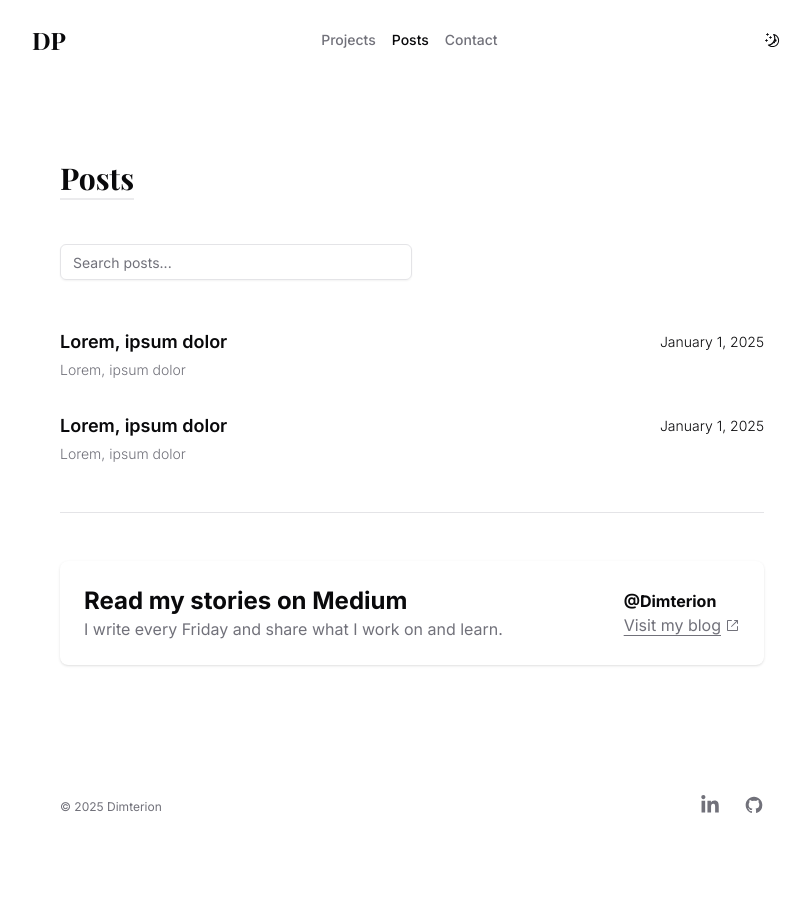
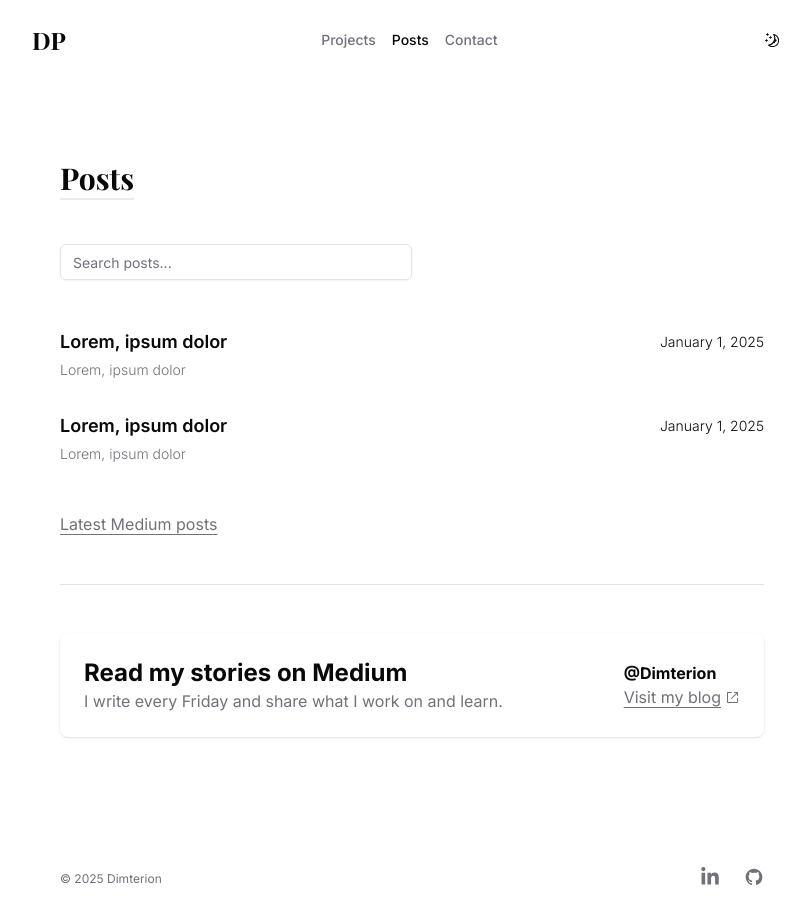
Before and after one commit to Dimterion/personal-site, a Next.js app: page /posts in a window 1280 px wide. Shown: the whole page, without its empty margins (228-1038 px from the left). Before the commit the page ends 849 px from the top, so only its background shows below. Built offline with nearby package versions, Linux system fonts and the light colour scheme; a web font is replaced by a local one.

Commit message:
adjust exports, add additional site links

```diff
--- a/app/medium-posts/page.tsx
+++ b/app/medium-posts/page.tsx
@@ -1,5 +1,7 @@
 import { Suspense } from "react";
 import type { Metadata } from "next";
+import Link from "next/link";
+import { ArrowLeftIcon } from "@radix-ui/react-icons";
 import Skeleton from "@/components/skeleton";
 import MediumPosts from "@/components/medium-posts";
 import ProfileLink from "@/components/profile-link";
@@ -15,6 +17,13 @@ export default function MediumPostsPage() {
       <Suspense fallback={<Skeleton />}>
         <MediumPosts />
       </Suspense>
+      <Link
+        href="/posts"
+        className="mt-12 inline-flex items-center gap-2 text-center text-sm font-light text-zinc-500 transition-colors hover:text-foreground dark:text-zinc-400 dark:hover:text-foreground"
+      >
+        <ArrowLeftIcon className="h-5 w-5" />
+        <span>Back to blog posts</span>
+      </Link>
       <hr className="my-12"></hr>
       <ProfileLink
         heading="Read my stories on Medium"
--- a/app/posts/page.tsx
+++ b/app/posts/page.tsx
@@ -1,4 +1,5 @@
 import type { Metadata } from "next";
+import Link from "next/link";
 import PostsWithSearch from "@/components/posts-with-search";
 import ProfileLink from "@/components/profile-link";
 import { getPosts } from "@/lib/posts";
@@ -14,6 +15,12 @@ export default async function PostsPage() {
     <section className="container max-w-3xl pb-24 pt-40">
       <h1 className="title mb-12">Posts</h1>
       <PostsWithSearch posts={posts} />
+      <Link
+        href="/medium-posts"
+        className="mt-12 inline-flex items-center gap-1 text-sm text-muted-foreground underline underline-offset-4 transition-colors hover:text-foreground sm:text-base"
+      >
+        Latest Medium posts
+      </Link>
       <hr className="my-12"></hr>
       <ProfileLink
         heading="Read my stories on Medium"
--- a/components/scroll-btn.tsx
+++ b/components/scroll-btn.tsx
@@ -3,7 +3,7 @@
 import { useEffect, useState } from "react";
 import { TriangleUpIcon } from "@radix-ui/react-icons";
 
-function ScrollBtn() {
+export default function ScrollBtn() {
   const [showScrollBtn, setShowScrollBtn] = useState(false);
 
   function scrollToTop() {
@@ -34,5 +34,3 @@ function ScrollBtn() {
     </button>
   );
 }
-
-export default ScrollBtn;
```
